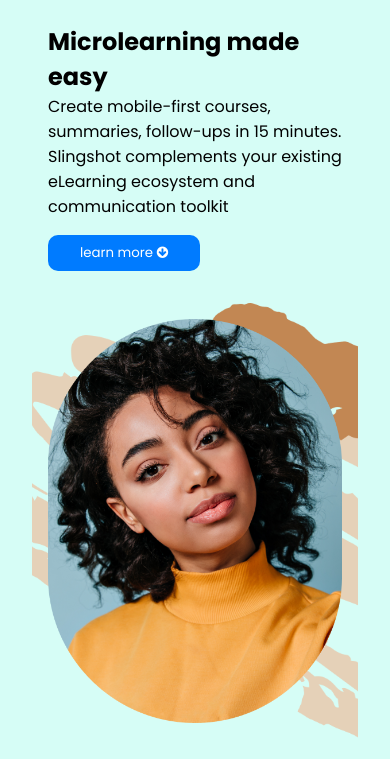
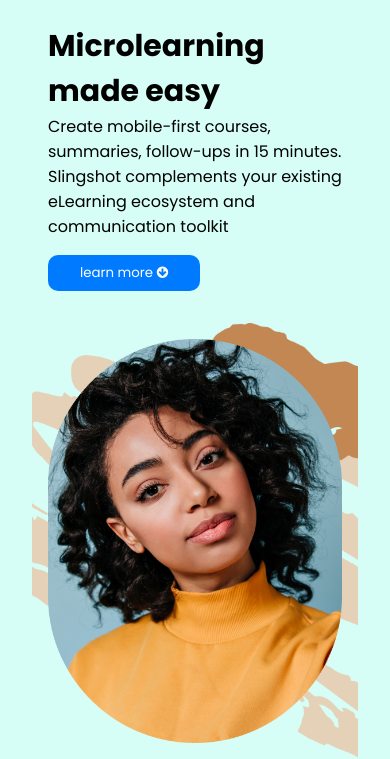
Before and after one commit to romeoscript/nano-sales, a plain HTML site: page learning.html in a window 390 px wide. Shown: the part 88-847 px from the top of the page. Drawn offline with nearby package versions, Linux system fonts and the light colour scheme.

Commit message:
style:responsive

```diff
--- a/assets/css/app.css
+++ b/assets/css/app.css
@@ -176,6 +176,9 @@ body {
   line-height: 1.1em;
   -webkit-animation: bounce-in-top 2.5s infinite both;
   animation: bounce-in-top 2.5s infinite both;
+}
+.slider__item h1{
+  font-size: 44px;
 }
 @-webkit-keyframes bounce-in-top {
   0% {
@@ -890,7 +893,9 @@ section.services {
    align-items: center;
 }
 
-
+.slider__item h1{
+  font-size:30px;
+}
   .course__card-image aside:nth-child(1) img {
     background-color: white;
 
```
